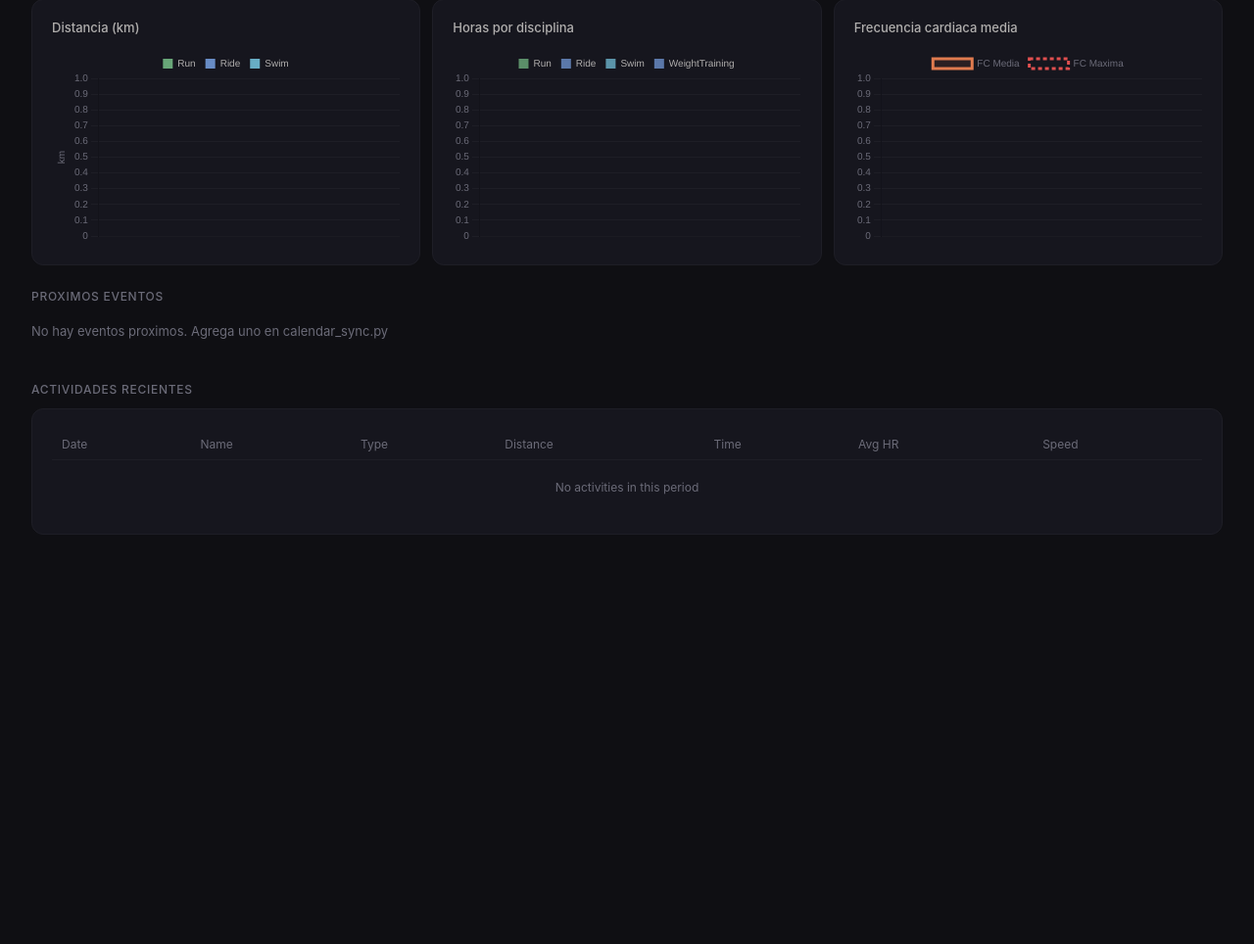
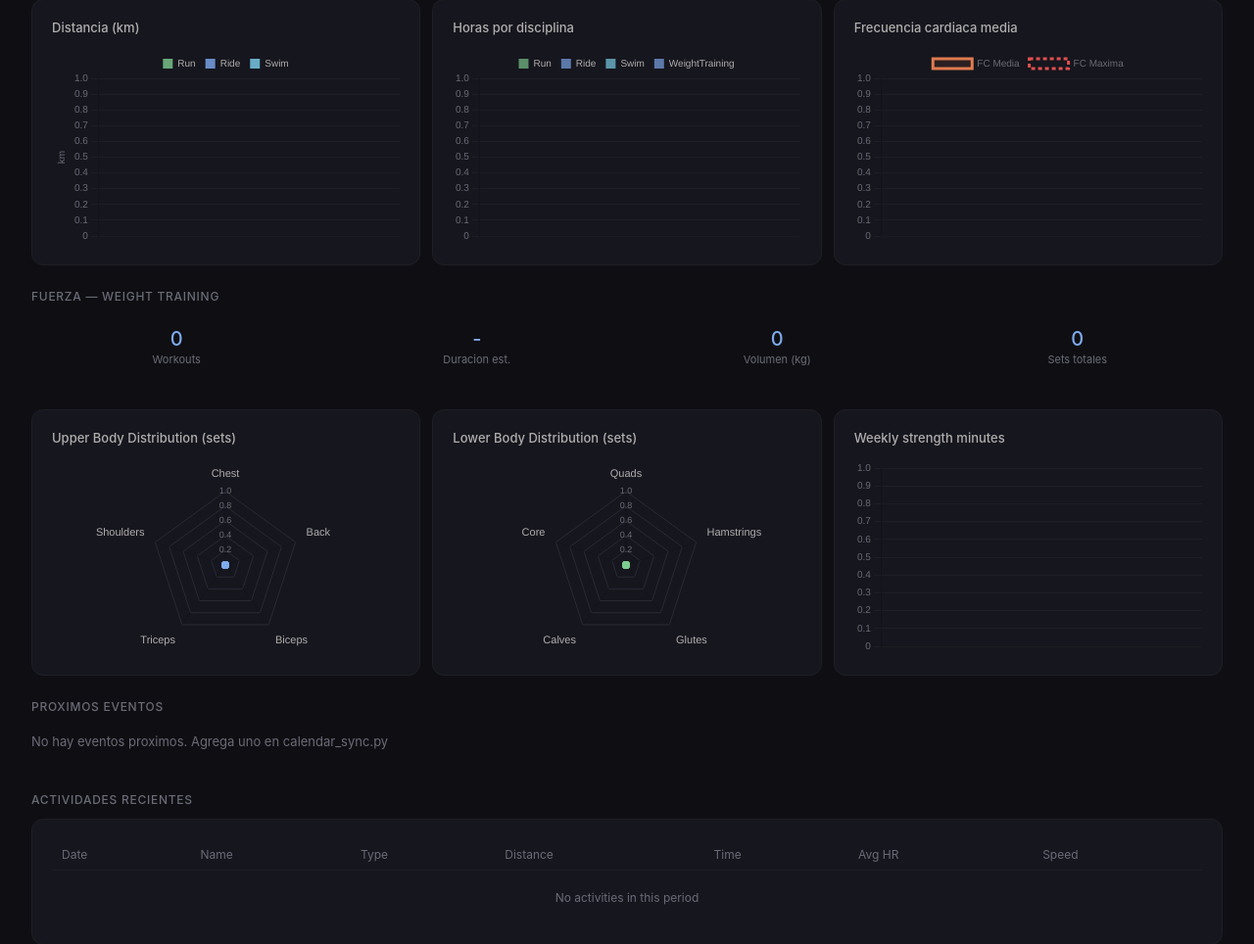
Before and after one commit to jfgp-limitless/Entrenador_IA, a Flask app: page / in a window 1280 px wide. Shown: the part 268-1232 px from the top of the page at 98% size. Before the commit the page ends 814 px from the top, so only its background shows below. Run offline with Flask 3, Linux system fonts and the light colour scheme; data that the repository does not hold is empty; a map, chart or similar area stays blank.

Commit message:
radar fuerza v1

```diff
--- a/dashboard/app.py
+++ b/dashboard/app.py
@@ -611,6 +611,46 @@ def api_radar_musculos():
     dias = int(request.args.get("dias", 30))
     return jsonify(get_radar_musculos(dias=dias))
 
+@app.route("/api/radar_upper")
+def api_radar_upper():
+    dias = int(request.args.get("dias", 3650))
+    conn = get_connection()
+    tabla = conn.execute("SELECT name FROM sqlite_master WHERE type='table' AND name='workouts_fuerza'").fetchone()
+    if not tabla:
+        conn.close()
+        return jsonify({})
+    rows = conn.execute(f"""
+        SELECT musculos_json FROM workouts_fuerza
+        WHERE fecha >= date('now', '-{dias} days')
+    """).fetchall()
+    conn.close()
+    grupos = {"chest":0,"back":0,"biceps":0,"triceps":0,"shoulders":0}
+    for r in rows:
+        for m, sets in json.loads(r["musculos_json"]).items():
+            if m in grupos:
+                grupos[m] += sets
+    return jsonify(grupos)
+
+@app.route("/api/radar_lower")
+def api_radar_lower():
+    dias = int(request.args.get("dias", 3650))
+    conn = get_connection()
+    tabla = conn.execute("SELECT name FROM sqlite_master WHERE type='table' AND name='workouts_fuerza'").fetchone()
+    if not tabla:
+        conn.close()
+        return jsonify({})
+    rows = conn.execute(f"""
+        SELECT musculos_json FROM workouts_fuerza
+        WHERE fecha >= date('now', '-{dias} days')
+    """).fetchall()
+    conn.close()
+    grupos = {"quads":0,"hamstrings":0,"glutes":0,"calves":0,"core":0}
+    for r in rows:
+        for m, sets in json.loads(r["musculos_json"]).items():
+            if m in grupos:
+                grupos[m] += sets
+    return jsonify(grupos)
+
 @app.route("/api/metricas_fuerza")
 def api_metricas_fuerza():
     dias = int(request.args.get("dias", 30))
--- a/dashboard/templates/index.html
+++ b/dashboard/templates/index.html
@@ -125,16 +125,23 @@
       <div class="fm"><div class="fv" id="fw-sets">-</div><div class="fl">Sets totales</div></div>
     </div>
   </div>
+
   <div class="grid-charts">
     <div class="chart-card">
-      <h3>Distribucion muscular (sets por grupo)</h3>
-      <div class="chart-wrap"><canvas id="chartRadar"></canvas></div>
+      <h3>Upper Body Distribution (sets)</h3>
+      <div class="chart-wrap"><canvas id="chartRadarUpper"></canvas></div>
     </div>
     <div class="chart-card">
-      <h3>Minutos semanales de fuerza</h3>
+      <h3>Lower Body Distribution (sets)</h3>
+      <div class="chart-wrap"><canvas id="chartRadarLower"></canvas></div>
+    </div>
+    <div class="chart-card">
+      <h3>Weekly strength minutes</h3>
       <div class="chart-wrap"><canvas id="chartVolumen"></canvas></div>
     </div>
   </div>
+
+
  <div id="fuerza-progresion" style="padding:32px 32px 16px">
   <p style="font-size:12px;font-weight:500;color:#6b6b78;text-transform:uppercase;letter-spacing:.06em;margin-bottom:16px">Max Weight by Exercise</p>
 
@@ -181,9 +188,10 @@
 </div>
 
 <script>
+
 let filtroActivo = 'all'
 let periodoActivo = 7
-let chartKm, chartHoras, chartFC, chartRadar, chartVolumen
+let chartKm, chartHoras, chartFC, chartRadarUpper, chartRadarLower, chartVolumen
 
 const COLORES = {
   Run:'#7ecb8f', Ride:'#7eaaef', Swim:'#7ed4ef', WeightTraining:'#7eaaef'
@@ -559,27 +567,44 @@ function cargarFuerza(){
     document.getElementById('fw-sets').textContent = d.sets||0
   })
 
-  fetch(`/api/radar_musculos?dias=${periodoActivo}`).then(r=>r.json()).then(d=>{
-    const labels = ['legs','back','chest','shoulders','arms','core']
-    const labelMap = {legs:'Piernas',back:'Espalda',chest:'Pecho',shoulders:'Hombros',arms:'Brazos',core:'Core'}
-    if(chartRadar) chartRadar.destroy()
-    chartRadar = new Chart(document.getElementById('chartRadar'),{
+  const radarOpts = (color) => ({
+    responsive:true, maintainAspectRatio:false,
+    plugins:{legend:{display:false}},
+    scales:{r:{
+      min:0,
+      ticks:{color:'#6b6b78',font:{size:9},backdropColor:'transparent'},
+      grid:{color:'#2a2a36'},
+      pointLabels:{color:'#b0aead',font:{size:11}}
+    }}
+  })
+
+  fetch(`/api/radar_upper?dias=${periodoActivo}`).then(r=>r.json()).then(d=>{
+    const labels = ['Chest','Back','Biceps','Triceps','Shoulders']
+    const keys   = ['chest','back','biceps','triceps','shoulders']
+    if(chartRadarUpper){ chartRadarUpper.destroy(); chartRadarUpper=null }
+    chartRadarUpper = new Chart(document.getElementById('chartRadarUpper'),{
       type:'radar',
-      data:{
-        labels:labels.map(l=>labelMap[l]),
-        datasets:[{
-          label:'Sets',data:labels.map(l=>d[l]||0),
-          borderColor:'#7eaaef',backgroundColor:'rgba(126,170,239,0.15)',
-          pointBackgroundColor:'#7eaaef',borderWidth:2
-        }]
-      },
-      options:{responsive:true,maintainAspectRatio:false,
-        plugins:{legend:{display:false}},
-        scales:{r:{
-          ticks:{color:'#6b6b78',font:{size:9},backdropColor:'transparent'},
-          grid:{color:'#2a2a36'},
-          pointLabels:{color:'#b0aead',font:{size:11}}
-        }}}
+      data:{labels,datasets:[{
+        label:'Sets', data:keys.map(k=>d[k]||0),
+        borderColor:'#7eaaef', backgroundColor:'rgba(126,170,239,0.15)',
+        pointBackgroundColor:'#7eaaef', borderWidth:2, pointRadius:3
+      }]},
+      options: radarOpts('#7eaaef')
+    })
+  })
+
+  fetch(`/api/radar_lower?dias=${periodoActivo}`).then(r=>r.json()).then(d=>{
+    const labels = ['Quads','Hamstrings','Glutes','Calves','Core']
+    const keys   = ['quads','hamstrings','glutes','calves','core']
+    if(chartRadarLower){ chartRadarLower.destroy(); chartRadarLower=null }
+    chartRadarLower = new Chart(document.getElementById('chartRadarLower'),{
+      type:'radar',
+      data:{labels,datasets:[{
+        label:'Sets', data:keys.map(k=>d[k]||0),
+        borderColor:'#7ecb8f', backgroundColor:'rgba(126,203,143,0.15)',
+        pointBackgroundColor:'#7ecb8f', borderWidth:2, pointRadius:3
+      }]},
+      options: radarOpts('#7ecb8f')
     })
   })
 
@@ -592,10 +617,7 @@ function cargarFuerza(){
     if(chartVolumen) chartVolumen.destroy()
     chartVolumen = new Chart(document.getElementById('chartVolumen'),{
       type:'bar',
-      data:{
-        labels:semanas,
-        datasets:[{label:'min',data:vals,backgroundColor:'#7eaaef99',borderRadius:5}]
-      },
+      data:{labels:semanas,datasets:[{label:'min',data:vals,backgroundColor:'#7eaaef99',borderRadius:5}]},
       options:{responsive:true,maintainAspectRatio:false,
         plugins:{legend:{display:false}},
         scales:{
@@ -627,8 +649,12 @@ function cargarEventos(){
 const progDiv = document.getElementById('fuerza-progresion')
 if(progDiv) progDiv.classList.add('hidden')
 
+// Fuerza visible en "all" desde el inicio
+document.getElementById('seccion-fuerza').classList.remove('hidden')
+
 recargarTodo()
 cargarEventos()
+
 </script>
 </body>
 </html>
```
